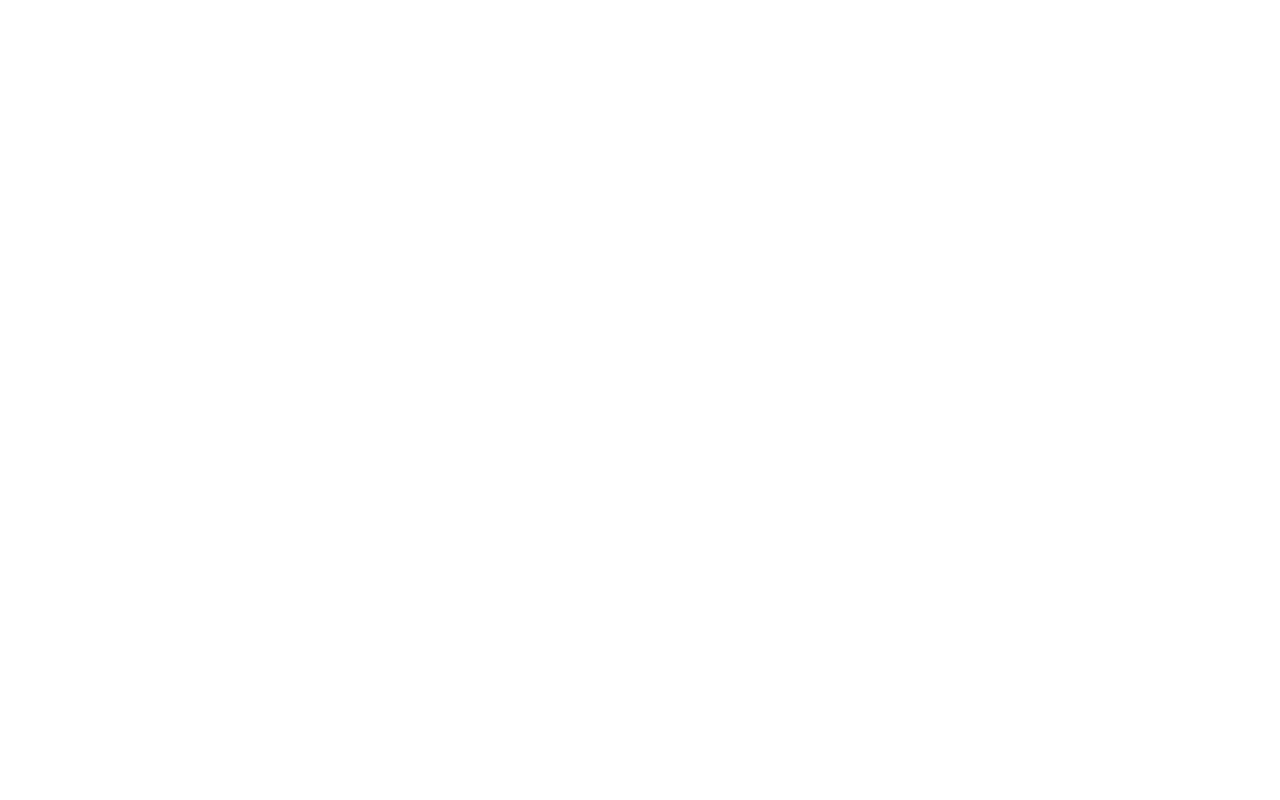
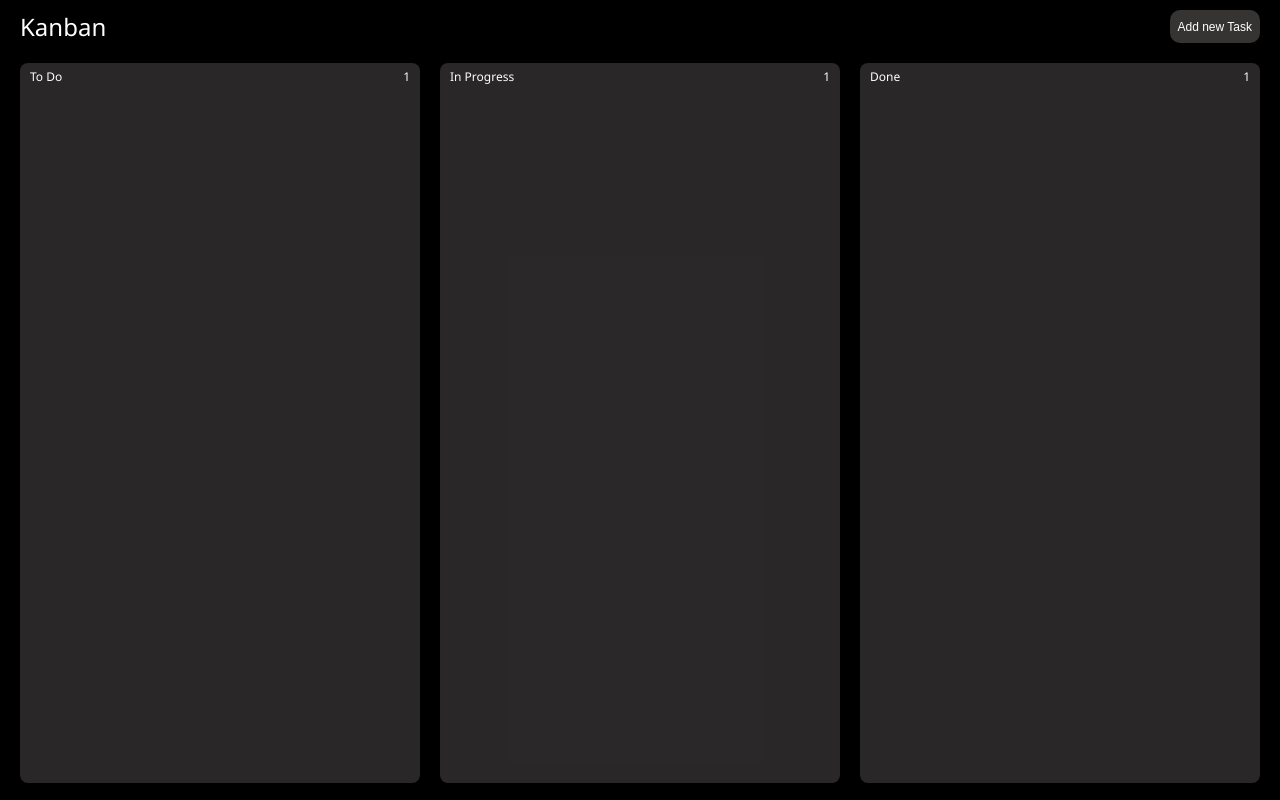
Before and after one commit to yo-meharry/Kanban, a plain HTML site: page index.html in a window 1280 px wide. Drawn offline with Linux system fonts and the light colour scheme.

Commit message:
progress at office

```diff
--- a/index.html
+++ b/index.html
@@ -6,6 +6,31 @@
     <title>Kanban</title>
     <link rel="stylesheet" href="style.css" />
   </head>
-  <body></body>
+  <body>
+    <div class="top-panel">
+      <h2 class="project-title">Kanban</h2>
+      <button class="addBtn" id="addBtn">Add new Task</button>
+    </div>
+    <div class="task-box">
+      <div class="box" id="todoBox">
+        <div class="title-box">
+          <p class="todo-title" id="todoTitle">To Do</p>
+          <p class="todo-count" id="todoCount">1</p>
+        </div>
+      </div>
+      <div class="box" id="progressBox">
+          <div class="title-box">
+            <p class="progress-title" id="progressTitle">In Progress</p>
+            <p class="progress-count" id="progressCount">1</p>
+          </div>
+      </div>
+      <div class="box" id="doneBox">
+          <div class="title-box">
+            <p class="done-title" id="doneTitle">Done</p>
+            <p class="done-count" id="doneCount">1</p>
+          </div>
+      </div>
+    </div>
+  </body>
   <script src="script.js"></script>
 </html>
--- a/style.css
+++ b/style.css
@@ -3,3 +3,58 @@
   padding: 0;
   box-sizing: border-box;
 }
+
+body {
+  font-family: 'Segoe UI', Tahoma, Geneva, Verdana, sans-serif;
+  height: 100vh;
+  color: white;
+  background-color: black;
+}
+
+.top-panel {
+  display: flex;
+  justify-content: space-between;
+  padding: 10px 20px;
+}
+
+#addBtn {
+  color: white;
+  background-color: rgba(73, 69, 69, 0.747);
+  border: none;
+  border-radius: 10px;
+  padding: 8px;
+  font-weight: 200;
+  font-size: 12px;
+}
+
+#addBtn:hover {
+  border: 1px solid rgba(255, 235, 205, 0.829);
+  background-color: rgba(235, 210, 181, 0.644);
+}
+
+h2 {
+  font-weight: 500;
+  font-size: 24px;
+}
+
+.task-box {
+  display: flex;
+  gap : 20px;
+  height: calc(100vh - 60px);
+  padding: 10px 20px;
+
+}
+
+.box {
+  flex: 1;
+  background-color: rgba(49, 47, 47, 0.849);
+  border-radius: 8px;
+}
+
+
+.title-box {
+  display: flex;
+  justify-content: space-between;
+  padding: 5px 10px;
+  font-size: 12px;
+}
```
